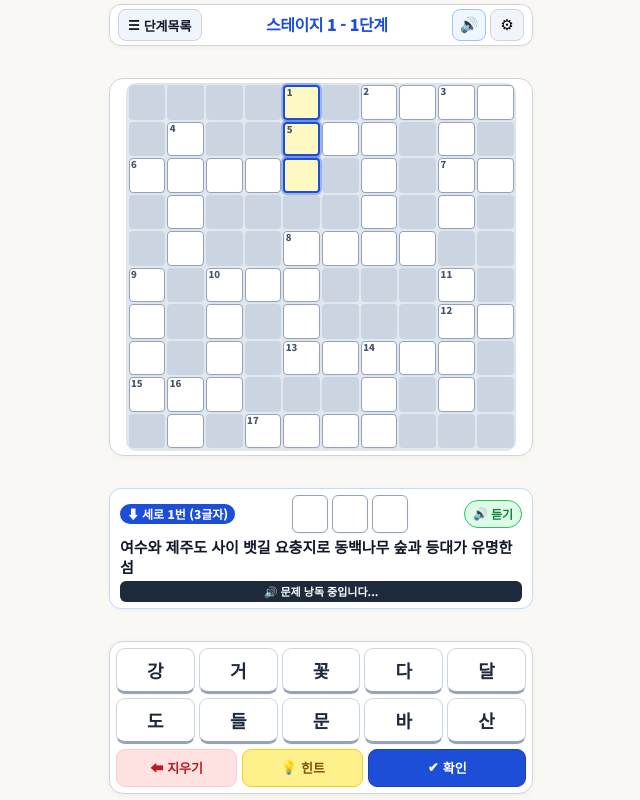
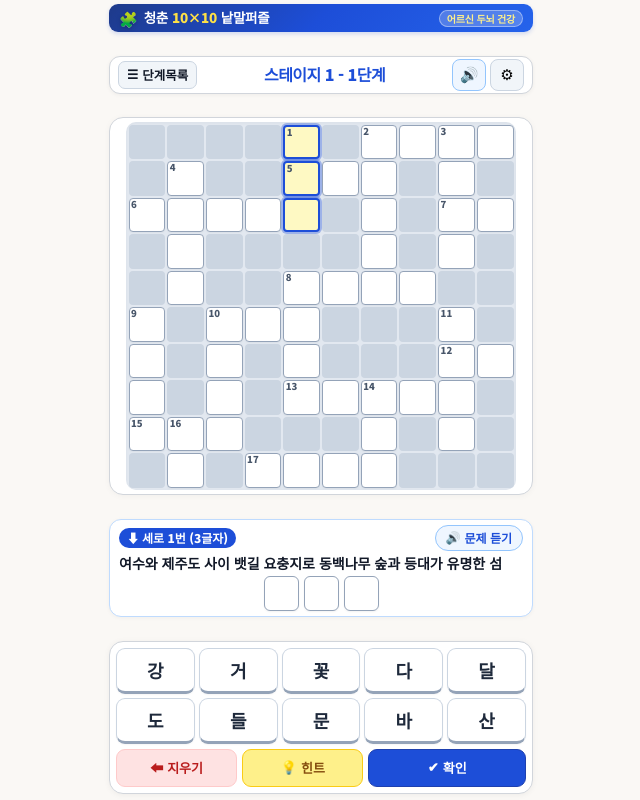
Before and after one commit to psangho70/Crossword_puzzle, a plain HTML site: page index.html in a window 1280 px wide. Shown: the whole page, without its empty margins (319-959 px from the left). Drawn offline with Linux system fonts and the light colour scheme.

Commit message:
feat: 메인 상단 브랜드바 구축, 5글자 듣기버튼 잘림 해소 및 오디오 수동 재생 전환

```diff
--- a/index.html
+++ b/index.html
@@ -121,13 +121,70 @@
     }
 
     /* =========================================================
-       3. 초슬림 헤더 탑바 (44px)
+       3-1. 최상단 앱 명칭 & 브랜딩 바
+       ========================================================= */
+    .brand-bar {
+      height: 28px;
+      min-height: 28px;
+      background: linear-gradient(135deg, #1E3A8A 0%, #1D4ED8 50%, #2563EB 100%);
+      border-radius: 9px;
+      padding: 0 10px;
+      display: flex;
+      align-items: center;
+      justify-content: space-between;
+      color: #FFFFFF;
+      box-shadow: 0 2px 4px rgba(29, 78, 216, 0.18);
+      flex-shrink: 0;
+    }
+
+    .brand-logo-area {
+      display: flex;
+      align-items: center;
+      gap: 6px;
+    }
+
+    .brand-icon {
+      font-size: 15px;
+      line-height: 1;
+      filter: drop-shadow(0 1px 2px rgba(0,0,0,0.25));
+    }
+
+    .brand-title {
+      font-size: 13.5px;
+      font-weight: 900;
+      letter-spacing: -0.3px;
+      color: #FFFFFF;
+      line-height: 1;
+      display: flex;
+      align-items: center;
+      gap: 4px;
+    }
+
+    .brand-highlight {
+      color: #FDE047; /* 따뜻하고 밝은 골드 옐로우 */
+      font-weight: 900;
+    }
+
+    .brand-sub-badge {
+      font-size: 10px;
+      font-weight: 800;
+      background: rgba(255, 255, 255, 0.22);
+      border: 1px solid rgba(255, 255, 255, 0.4);
+      color: #FEF08A;
+      padding: 1px 7px;
+      border-radius: 9999px;
+      letter-spacing: -0.2px;
+      line-height: 1.3;
+    }
+
+    /* =========================================================
+       3-2. 초슬림 단계 조작 탑바 (38px)
        ========================================================= */
     .app-topbar {
-      height: 42px;
-      min-height: 42px;
+      height: 38px;
+      min-height: 38px;
       background: var(--card-bg);
-      border-radius: 12px;
+      border-radius: 11px;
       padding: 0 8px;
       box-shadow: 0 1px 4px rgba(0,0,0,0.05);
       border: 1px solid var(--border-color);
@@ -141,9 +198,9 @@
     .topbar-btn {
       background: #F1F5F9;
       border: 1px solid #CBD5E1;
-      border-radius: 8px;
-      padding: 5px 9px;
-      font-size: 13px;
+      border-radius: 7px;
+      padding: 3px 8px;
+      font-size: 12.5px;
       font-weight: 800;
       color: var(--text-color);
       cursor: pointer;
@@ -151,7 +208,7 @@
       align-items: center;
       gap: 4px;
       white-space: nowrap;
-      height: 32px;
+      height: 28px;
       transition: all 0.15s ease;
     }
     .topbar-btn:active {
@@ -291,25 +348,25 @@
     }
 
     /* =========================================================
-       5. 슬림형 문제 카드 (Clue Card) & 인라인 슬롯
+       5. 슬림형 문제 설명 카드 & 정답 슬롯 분리 (오버플로 원천 방지)
        ========================================================= */
     .clue-card {
       background: var(--card-bg);
       border-radius: 12px;
-      padding: 6px 10px;
+      padding: 5px 9px;
       box-shadow: 0 1px 4px rgba(0,0,0,0.04);
       border: 1.5px solid #BFDBFE;
       display: flex;
       flex-direction: column;
-      gap: 4px;
+      gap: 3px;
       flex-shrink: 0;
-      min-height: 62px;
-    }
-
-    .clue-header {
+    }
+
+    .clue-top-row {
       display: flex;
       align-items: center;
       justify-content: space-between;
+      width: 100%;
       gap: 6px;
     }
 
@@ -318,40 +375,77 @@
       color: #FFFFFF;
       font-size: calc(12px * var(--font-scale));
       font-weight: 900;
-      padding: 2px 7px;
+      padding: 2px 8px;
       border-radius: 9999px;
-      display: flex;
+      display: inline-flex;
       align-items: center;
       gap: 3px;
       white-space: nowrap;
       flex-shrink: 0;
     }
 
-    /* 정답 조합 슬롯 (인라인 콤팩트 배치) */
+    .tts-btn {
+      background: #EFF6FF;
+      color: var(--primary-color);
+      border: 1.5px solid #93C5FD;
+      border-radius: 9999px;
+      padding: 2px 10px;
+      font-size: calc(12px * var(--font-scale));
+      font-weight: 800;
+      cursor: pointer;
+      display: inline-flex;
+      align-items: center;
+      gap: 4px;
+      white-space: nowrap;
+      flex-shrink: 0;
+      height: 26px;
+      box-sizing: border-box;
+      transition: all 0.15s ease;
+    }
+    .tts-btn:active {
+      transform: scale(0.96);
+    }
+    .tts-btn.speaking {
+      background: #DCFCE7;
+      border-color: #22C55E;
+      color: #15803D;
+    }
+
+    .clue-text {
+      font-size: calc(14px * var(--font-scale));
+      font-weight: 800;
+      color: var(--text-color);
+      line-height: 1.32;
+      word-break: keep-all;
+    }
+
+    /* 정답 조합 슬롯 (단독 행으로 가로 폭 100% 여유 배치) */
     .slots-container {
       display: flex;
       align-items: center;
-      gap: 4px;
-      flex-grow: 1;
+      gap: 5px;
+      width: 100%;
       justify-content: center;
+      padding-top: 1px;
     }
 
     .slot {
-      width: clamp(28px, 6.5vw, 36px);
-      height: clamp(30px, 7vw, 38px);
+      width: clamp(28px, 6.8vw, 35px);
+      height: clamp(28px, 6.8vw, 35px);
       background: #FFFFFF;
       border: 1.5px solid #94A3B8;
       border-radius: 6px;
       display: flex;
       align-items: center;
       justify-content: center;
-      font-size: calc(17px * var(--font-scale));
+      font-size: calc(16px * var(--font-scale));
       font-weight: 900;
       color: var(--text-color);
       cursor: pointer;
       position: relative;
       box-shadow: 0 1px 2px rgba(0,0,0,0.05);
       transition: all 0.12s ease;
+      box-sizing: border-box;
     }
     .slot:active {
       transform: scale(0.96);
@@ -366,39 +460,6 @@
       border-color: var(--primary-color);
       box-shadow: 0 0 0 2px rgba(29, 78, 216, 0.3);
       background: #EFF6FF;
-    }
-
-    .tts-btn {
-      background: #EFF6FF;
-      color: var(--primary-color);
-      border: 1.5px solid #93C5FD;
-      border-radius: 9999px;
-      padding: 2px 8px;
-      font-size: calc(12px * var(--font-scale));
-      font-weight: 800;
-      cursor: pointer;
-      display: inline-flex;
-      align-items: center;
-      gap: 3px;
-      white-space: nowrap;
-      flex-shrink: 0;
-      height: 28px;
-    }
-    .tts-btn:active {
-      transform: scale(0.96);
-    }
-    .tts-btn.speaking {
-      background: #DCFCE7;
-      border-color: #22C55E;
-      color: #15803D;
-    }
-
-    .clue-text {
-      font-size: calc(15px * var(--font-scale));
-      font-weight: 800;
-      color: var(--text-color);
-      line-height: 1.35;
-      word-break: keep-all;
     }
 
     .tts-toast {
@@ -922,7 +983,16 @@
   <!-- [화면 1] 메인 퍼즐 화면 -->
   <div class="app-container" id="mainGameScreen">
 
-    <!-- 상단 42px 초슬림 탑바 -->
+    <!-- 최상단 앱 명칭 & 브랜딩 바 -->
+    <div class="brand-bar">
+      <div class="brand-logo-area">
+        <span class="brand-icon">🧩</span>
+        <h1 class="brand-title">청춘 <span class="brand-highlight">10×10</span> 낱말퍼즐</h1>
+      </div>
+      <div class="brand-sub-badge">어르신 두뇌 건강</div>
+    </div>
+
+    <!-- 상단 38px 초슬림 단계 조작 탑바 -->
     <header class="app-topbar">
       <button class="topbar-btn" id="btnOpenStageMap" title="스테이지/단계 선택 목록 열기">
         <span>☰</span> <span>단계목록</span>
@@ -949,23 +1019,23 @@
       </div>
     </main>
 
-    <!-- 슬림형 문제 설명 카드 & 인라인 슬롯 -->
+    <!-- 슬림형 문제 설명 카드 & 정답 슬롯 분리 (오버플로 원천 방지) -->
     <section class="clue-card">
-      <div class="clue-header">
+      <div class="clue-top-row">
         <div class="clue-tag" id="clueTag">
           <span id="clueDirIcon">➡</span>
           <span id="clueTitle">가로 1번</span>
         </div>
-        <!-- 정답 글자 조합 슬롯 -->
-        <div class="slots-container" id="slotsContainer">
-          <!-- 글자 수 슬롯 동적 생성 -->
-        </div>
         <button class="tts-btn" id="btnTts">
-          <span>🔊</span> <span>듣기</span>
+          <span>🔊</span> <span>문제 듣기</span>
         </button>
       </div>
       <div class="clue-text" id="clueText">
         문제를 불러오는 중입니다...
+      </div>
+      <!-- 정답 글자 조합 슬롯 (단독 행: 5글자 이상도 가로폭 100% 여유) -->
+      <div class="slots-container" id="slotsContainer">
+        <!-- 글자 수 슬롯 동적 생성 -->
       </div>
       <div class="tts-toast" id="ttsToast">
         🔊 문제 낭독 중입니다...
@@ -1046,7 +1116,7 @@
         <label class="setting-label">음성 안내 설정</label>
         <div class="setting-toggle-row">
           <span class="setting-toggle-text">문제 선택 시 자동으로 읽어주기</span>
-          <button class="topbar-btn" id="btnToggleAutoSpeak" style="height: 32px;">켜짐</button>
+          <button class="topbar-btn" id="btnToggleAutoSpeak" style="height: 32px; color: #64748B;">꺼짐</button>
         </div>
       </div>
 
@@ -1173,7 +1243,7 @@
     let clearedSet = new Set(JSON.parse(localStorage.getItem(STORAGE_KEY_CLEARED) || '[]'));
     let fontScale = parseFloat(localStorage.getItem(STORAGE_KEY_FONT) || '1.0');
     let soundEnabled = localStorage.getItem(STORAGE_KEY_SOUND) !== 'false';
-    let autoSpeak = localStorage.getItem(STORAGE_KEY_AUTO_SPEAK) !== 'false';
+    let autoSpeak = localStorage.getItem(STORAGE_KEY_AUTO_SPEAK) === 'true';
 
     sound.enabled = soundEnabled;
     document.documentElement.style.setProperty('--font-scale', fontScale.toString());
@@ -1866,6 +1936,24 @@
       });
     }
 
+    // 12. PWA 서비스 워커 등록 (자동 캐시 업데이트)
+    if ('serviceWorker' in navigator) {
+      window.addEventListener('load', () => {
+        navigator.serviceWorker.register('./sw.js?v=11')
+          .then(reg => {
+            reg.update();
+          })
+          .catch(err => console.warn('SW reg failed:', err));
+      });
+      let refreshing = false;
+      navigator.serviceWorker.addEventListener('controllerchange', () => {
+        if (!refreshing) {
+          refreshing = true;
+          window.location.reload();
+        }
+      });
+    }
+
     // 초기 퍼즐 로드
     loadPuzzle(currentStage, currentLevel);
   </script>
--- a/sw.js
+++ b/sw.js
@@ -1,5 +1,5 @@
-// 청춘 10x10 가로세로 낱말 퍼즐 100 - Cache-First Service Worker (v10)
-const CACHE_NAME = 'senior-crossword-100-v10';
+// 청춘 10x10 가로세로 낱말 퍼즐 100 - Cache-First Service Worker (v12)
+const CACHE_NAME = 'senior-crossword-100-v12';
 const AUDIO_CACHE = 'senior-crossword-audio-v1'; // 문제 음성 MP3 전용 (버전 업데이트와 무관하게 유지)
 const ASSETS_TO_CACHE = [
   './',
```
Also changed, not shown: scripts/build_app.js (+154 -66 lines), 1 other file.
